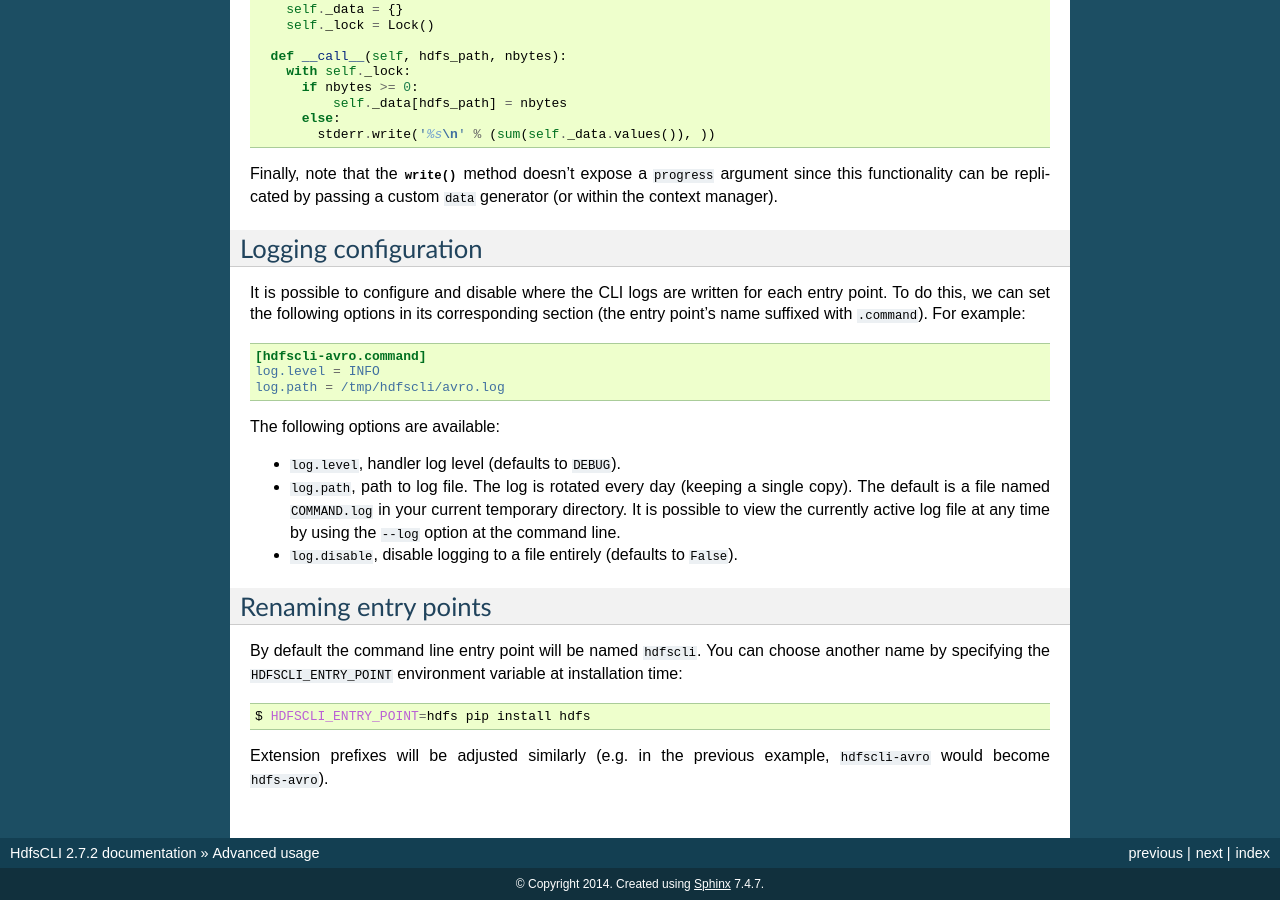
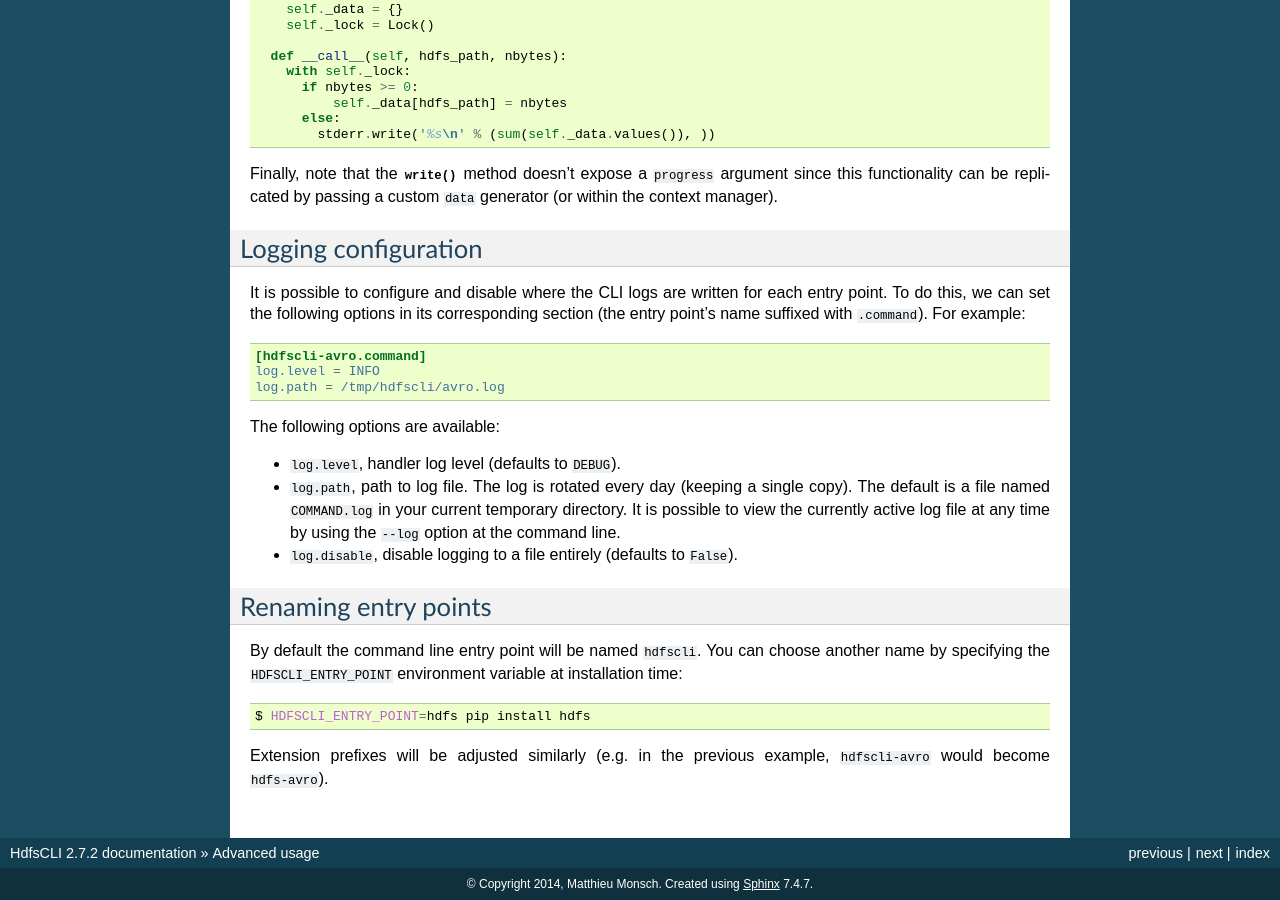
Before and after one commit to mtth/hdfs, a Sphinx documentation site: the page built from doc/advanced.rst, in a window 1280 px wide and 900 px high, scrolled down 1857 px. Built offline with Sphinx 7.4.7, drawn with Linux system fonts in a browser that asks for light colours.

Commit message:
Adjust Sphinx copyright strings to “<YEAR>, <AUTHOR>” form (#206)
This is the form documented upstream
(https://www.sphinx-doc.org/en/master/usage/configuration.html#confval-copyright),
and as of Sphinx 7.1 this form is required when the SOURCE_DATE_EPOCH
environment variable is set
(https://bugzilla.redhat.com/show_bug.cgi?id=2232580#c4).

```diff
--- a/doc/conf.py
+++ b/doc/conf.py
@@ -55,7 +55,7 @@ master_doc = 'index'
 
 # General information about the project.
 project = u'HdfsCLI'
-copyright = u'2014'
+copyright = u'2014, Matthieu Monsch'
 
 # The version info for the project you're documenting, acts as replacement for
 # |version| and |release|, also used in various other places throughout the
@@ -281,7 +281,7 @@ texinfo_documents = [
 epub_title = u'hdfs'
 epub_author = u'Author'
 epub_publisher = u'Author'
-epub_copyright = u'2014, Author'
+epub_copyright = u'2014, Matthieu Monsch'
 
 # The basename for the epub file. It defaults to the project name.
 #epub_basename = u'hdfs'
```
